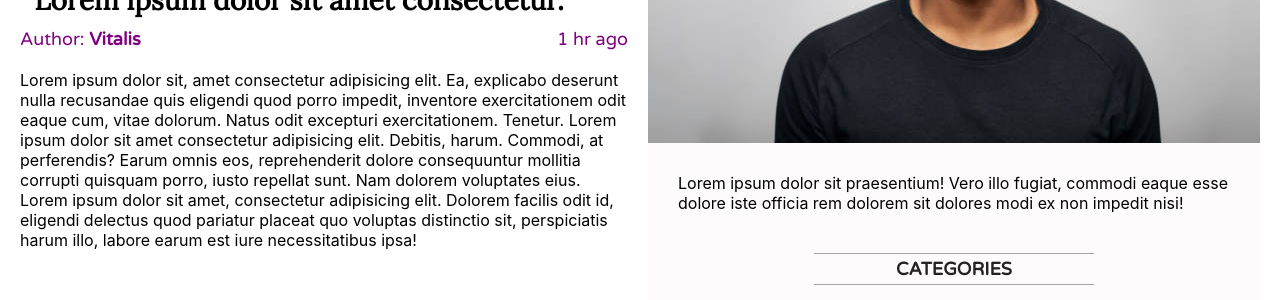
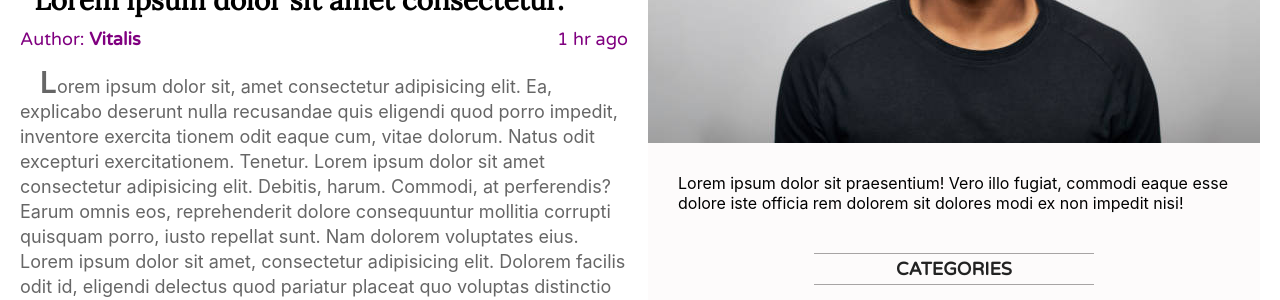
Before and after one commit to Vitsmart/Blog, a React (Create React App) app: page / in a window 1280 px wide. Shown: the part 422-722 px from the top of the page. Built offline with nearby package versions, Linux system fonts and the light colour scheme.

Commit message:
singlepost

```diff
--- a/src/components/SinglePost/SinglePost.jsx
+++ b/src/components/SinglePost/SinglePost.jsx
@@ -16,8 +16,23 @@ export default function SinglePost() {
                 <span className="singlePostAuthor">Author: <b>Vitalis</b></span>
                 <span className="singlePostDate">1 hr ago</span>
             </div>
-            <p>Lorem ipsum dolor sit, amet consectetur adipisicing elit. Ea, explicabo deserunt nulla recusandae quis eligendi quod porro impedit, inventore exercitationem odit eaque cum, vitae dolorum. Natus odit excepturi exercitationem. Tenetur. Lorem ipsum dolor sit amet consectetur adipisicing elit. Debitis, harum. Commodi, at perferendis? Earum omnis eos, reprehenderit dolore consequuntur mollitia corrupti quisquam porro, iusto repellat sunt. Nam dolorem voluptates eius. Lorem ipsum dolor sit amet, consectetur adipisicing elit. Dolorem facilis odit id, eligendi delectus quod pariatur placeat quo voluptas distinctio sit, perspiciatis harum illo, labore earum est iure necessitatibus ipsa!</p>
+            <p className='singlePostDesc'>Lorem ipsum dolor sit, amet consectetur adipisicing elit. Ea, explicabo
+              deserunt nulla recusandae quis eligendi quod porro impedit, inventore exercita
+              tionem odit eaque cum, vitae dolorum. Natus odit excepturi exercitationem.
+              Tenetur. Lorem ipsum dolor sit amet consectetur adipisicing elit. Debitis, harum. Commodi,
+              at perferendis? Earum omnis eos, reprehenderit dolore consequuntur mollitia corrupti quisquam porro, iusto repellat sunt. Nam dolorem voluptates eius. Lorem ipsum dolor sit amet, consectetur adipisicing elit. Dolorem facilis odit id, eligendi delectus quod pariatur placeat quo voluptas distinctio sit, perspiciatis harum illo, labore earum est iure necessitatibus ipsa!
+              ipsum dolor sit, amet consectetur adipisicing elit. Ea, explicabo
+              deserunt nulla recusandae quis eligendi quod porro impedit, inventore exercita
+              tionem odit eaque cum, vitae dolorum. Natus odit excepturi exercitationem.
+              Tenetur. Lorem ipsum dolor sit amet consectetur adipisicing elit. Debitis, harum. Commodi, at perferendis? Earum omnis eos, reprehenderit dolore consequuntur mollitia corrupti quisquam porro, iusto repellat sunt. Nam dolorem voluptates eius. Lorem ipsum dolor sit amet, consectetur adipisicing elit. Dolorem facilis odit id, eligendi delectus quod pariatur placeat quo voluptas
+              distinctio sit, perspiciatis harum illo, labore earum est iure necessitatibus ipsa!
+              at perferendis? Earum omnis eos, reprehenderit dolore consequuntur mollitia corrupti quisquam porro, iusto repellat sunt. Nam dolorem voluptates eius. Lorem ipsum dolor sit amet, consectetur adipisicing elit. Dolorem facilis odit id, eligendi delectus quod pariatur placeat quo voluptas distinctio sit, perspiciatis harum illo, labore earum est iure necessitatibus ipsa!
+              ipsum dolor sit, amet consectetur adipisicing elit. Ea, explicabo
+              deserunt nulla recusandae quis eligendi quod porro impedit, inventore exercita
+              </p>
+
         </div>
+
 
     </div>
   )
```
